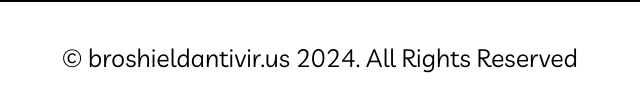
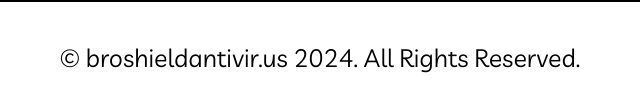
Before and after one commit to Preeti8960/Broshield, a plain HTML site: page Src/LandingPage.html in a window 1280 px wide. Shown: the part 3163-3274 px from the top of the page, 320-960 px from the left. Drawn offline with Linux system fonts and the light colour scheme.

Commit message:
second push

```diff
--- a/Src/LandingPage.css
+++ b/Src/LandingPage.css
@@ -665,6 +665,7 @@ body{
 }
 .footerBottomContainer span{
   font-size: 17px;
+
 }
 
 }
--- a/Src/LandingPage.html
+++ b/Src/LandingPage.html
@@ -197,7 +197,7 @@
         </div>
       </div>
       <div class="footerBottomContainer">
-        <span>© broshieldantivir.us 2024. All Rights Reserved</span>
+        <span>© broshieldantivir.us 2024. All Rights Reserved.</span>
       </div>
     </div>
   </body>
```
